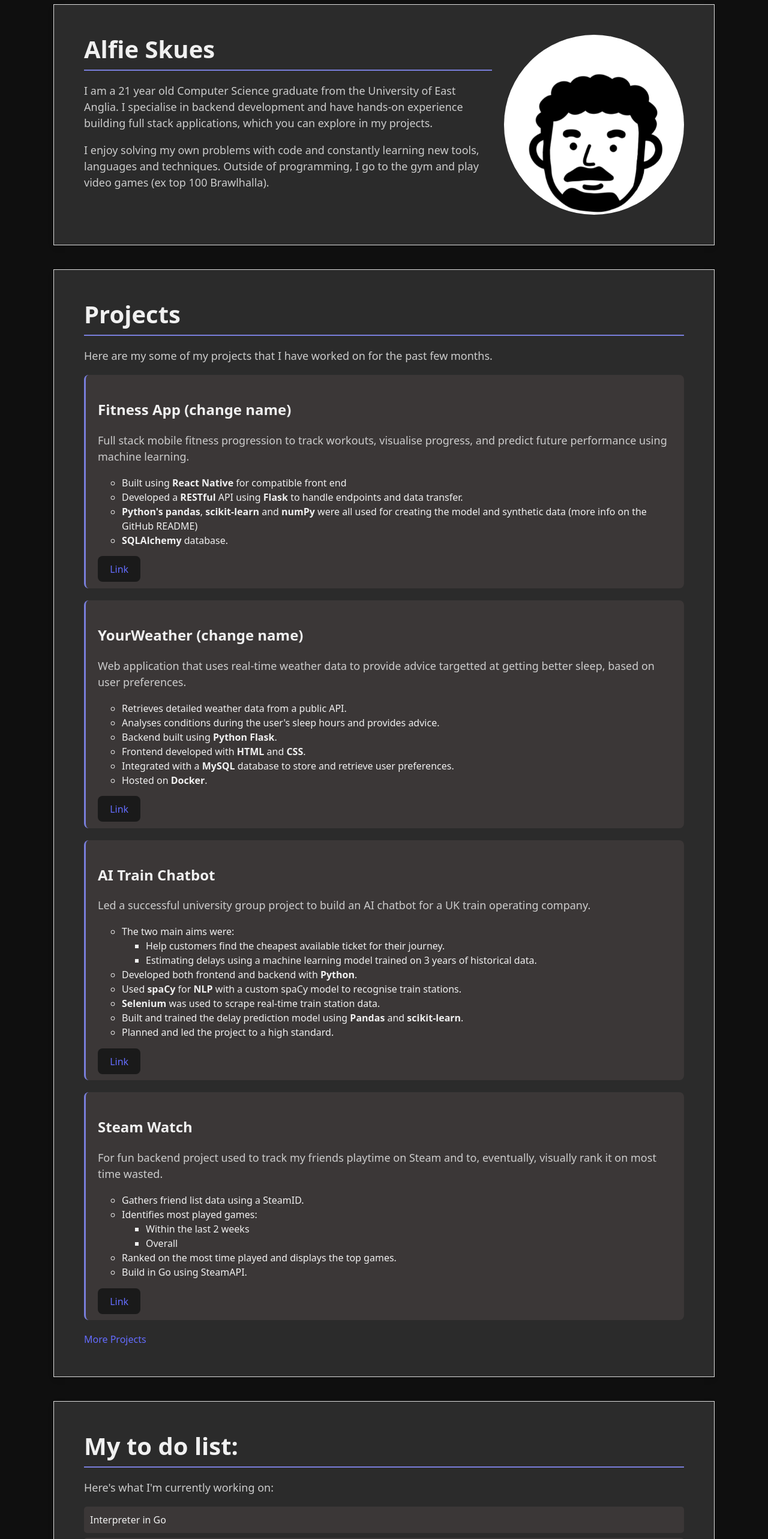
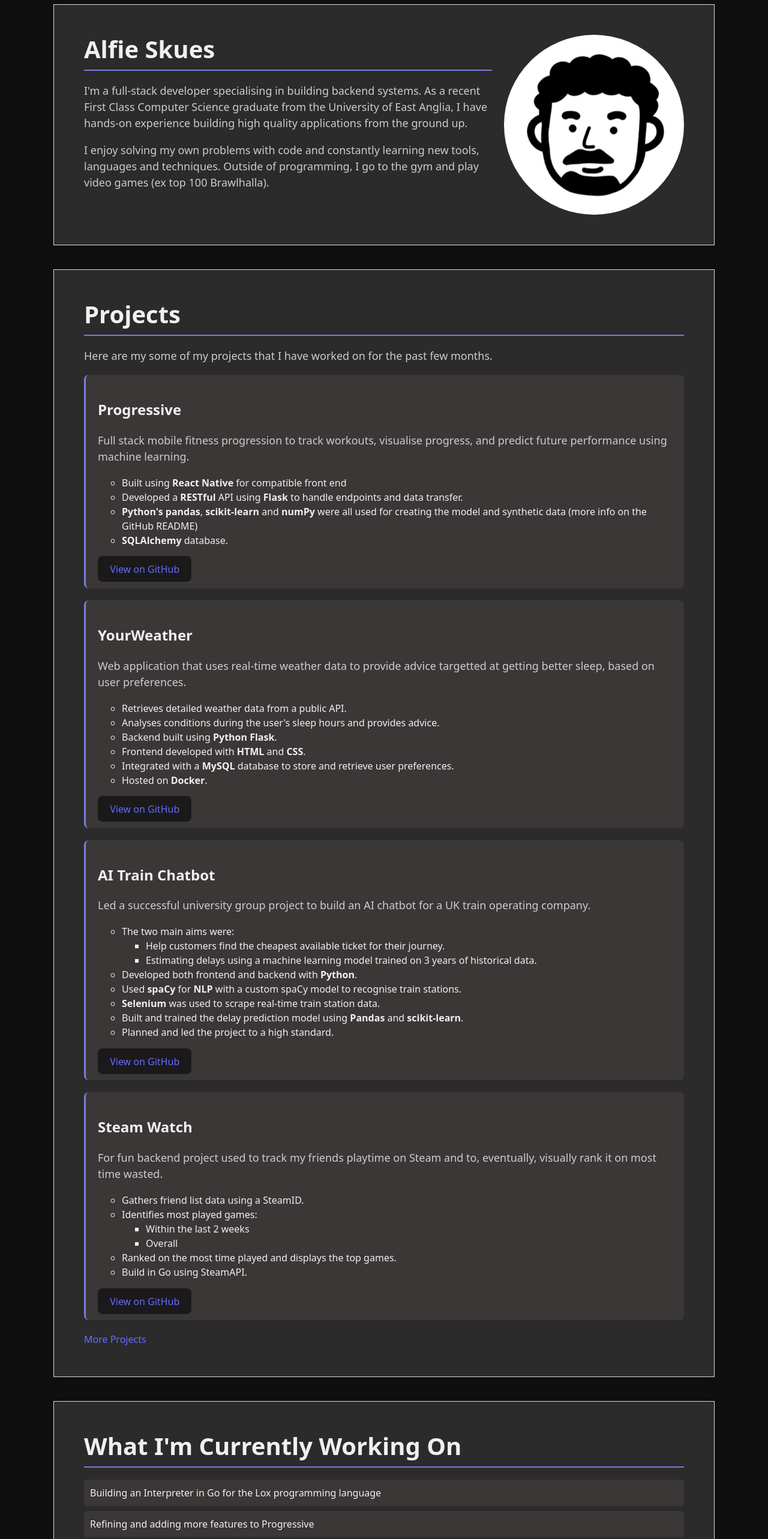
Before and after one commit to Skues/Portfolio, a React (Vite) app in the folder my-react-app/: page / in a window 1280 px wide. Shown: the part 160-2726 px from the top of the page at 60% size. Built offline with nearby package versions, Linux system fonts and the light colour scheme.

Commit message:
Changed bio, fitness name and fixed pfp

```diff
--- a/my-react-app/src/App.css
+++ b/my-react-app/src/App.css
@@ -135,7 +135,7 @@ button:focus-visible {
 .imageHover {
     width: 300px;
     height: 300px;
-    background-image: url("/pictures/Icon.png");
+    background-image: url("/pictures/Icon.jpg");
     background-size: cover;
     /* transition: background-image 0.5s ease-in-out; */
     border-radius: 50%;
--- a/my-react-app/src/Home.tsx
+++ b/my-react-app/src/Home.tsx
@@ -45,10 +45,7 @@ function AboutMe() {
                 <div className='nameSection'>
                     <h1 className='home'>Alfie Skues</h1>
                     {/* <p>icon United Kingdom</p> */}
-                    <p>I am a 21 year old Computer Science graduate from the University of East Anglia.
-                        I specialise in backend development and have hands-on experience building full stack applications, which you can explore in my projects.</p>
-                    {/* <p>add bullet point list of interests</p> */}
-                    {/* <img src='/pictures/coraline-dad-type.gif' alt='meIRL' width={100} height={100} /> */}
+                    <p>I'm a full-stack developer specialising in building backend systems. As a recent First Class Computer Science graduate from the University of East Anglia, I have hands-on experience building high quality applications from the ground up.</p>
                     <p>I enjoy solving my own problems with code and constantly learning new tools, languages and techniques. Outside of programming, I go to the gym and play video games (ex top 100 Brawlhalla).</p>
                 </div>
                 <div className='imageHover'></div>
@@ -65,7 +62,7 @@ function ProjectsPreview() {
             <p>Here are my some of my projects that I have worked on for the past few months. </p>
             <ul className='projectList'>
                 <li className='individualProject'>
-                    <h2>Fitness App (change name)</h2>
+                    <h2>Progressive</h2>
                     <p>Full stack mobile fitness progression to track workouts, visualise progress, and predict future performance using machine learning.</ p>
                     <ul>
                         <li>Built using <b>React</b> <b>Native</b> for compatible front end</li>
@@ -74,10 +71,10 @@ function ProjectsPreview() {
                         <li><b>SQLAlchemy</b> database.</li>
                     </ul>
                     <br />
-                    <a className="linkButton" href='https://github.com/Skues/FitnessApp' target='_blank'>Link</a>
+                    <a className="linkButton" href='https://github.com/Skues/Progressive' target='_blank'>View on GitHub</a>
                 </li>
                 <li className='individualProject'>
-                    <h2>YourWeather (change name)</h2>
+                    <h2>YourWeather</h2>
                     <p>Web application that uses real-time weather data to provide advice targetted at getting better sleep, based on user preferences. </p>
                     <ul>
                         <li>Retrieves detailed weather data from a public API.</li>
@@ -88,7 +85,7 @@ function ProjectsPreview() {
                         <li>Hosted on <b>Docker</b>.</li>
                     </ul>
                     <br />
-                    <a className="linkButton" href='https://github.com/Skues/YourWeather' target='_blank'>Link</a>
+                    <a className="linkButton" href='https://github.com/Skues/YourWeather' target='_blank'>View on GitHub</a>
                 </li>
                 <li className='individualProject'>
                     <h2>AI Train Chatbot</h2>
@@ -105,7 +102,7 @@ function ProjectsPreview() {
                         <li>Planned and led the project to a high standard.</li>
                     </ul>
                     <br />
-                    <a className="linkButton" href='https://github.com/Skues/AI-Train-Chatbot' target='_blank'>Link</a>
+                    <a className="linkButton" href='https://github.com/Skues/AI-Train-Chatbot' target='_blank'>View on GitHub</a>
                 </li>
                 <li className='individualProject'>
                     <h2>Steam Watch</h2>
@@ -120,7 +117,7 @@ function ProjectsPreview() {
                         <li>Build in Go using SteamAPI.</li>
                     </ul>
                     <br />
-                    <a className="linkButton" href='https://github.com/Skues/steam-watch' target='_blank'>Link</a>
+                    <a className="linkButton" href='https://github.com/Skues/steam-watch' target='_blank'>View on GitHub</a>
                 </li>
             </ul>
 
@@ -132,12 +129,11 @@ function ProjectsPreview() {
 function Todos() {
     return (
         <div id='todoDiv' className='todoDiv'>
-            <h1 id='todoAnchor'>My to do list:</h1>
+            <h1 id='todoAnchor'>What I'm Currently Working On</h1>
 
-            <p>Here's what I'm currently working on:</p>
             <ul className='todoList'>
-                <li className='todoItem'>Interpreter in Go</li>
-                <li className='todoItem'>Finish developing Fitness app</li>
+                <li className='todoItem'>Building an Interpreter in Go for the Lox programming language</li>
+                <li className='todoItem'>Refining and adding more features to Progressive</li>
                 <li className='todoItem'>J*b</li>
             </ul>
         </div>
```
Also changed, not shown: my-react-app/public/pictures/Icon.jpg (added).
